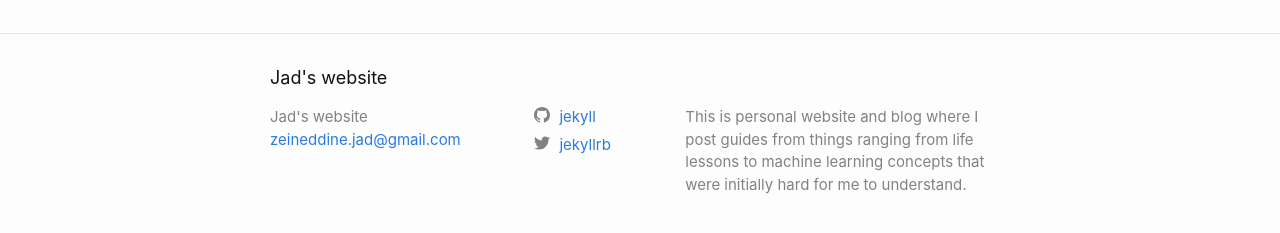
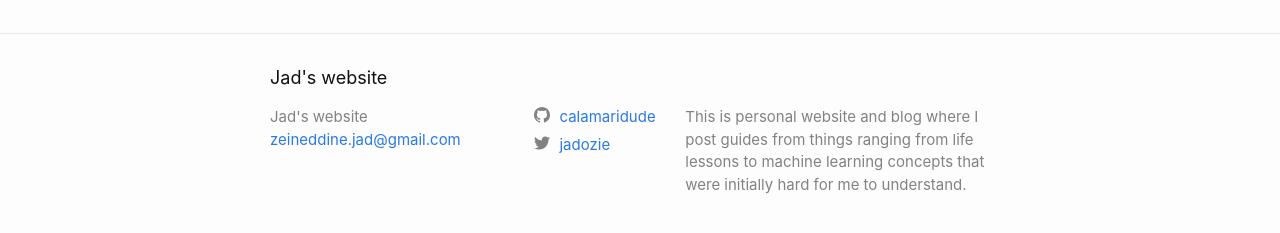
Before and after one commit to CalamariDude/calamaridude.github.io, a Jekyll site: the page built from index.markdown, in a window 1280 px wide. Shown: the part 644-877 px from the top of the page. Built offline with Jekyll 4.4.1, drawn with Linux system fonts in a browser that asks for light colours; nearby versions of some CDN libraries.

Commit message:
small change

```diff
--- a/_config.yml
+++ b/_config.yml
@@ -25,8 +25,8 @@ description: >- # this means to ignore newlines until "baseurl:"
   from life lessons to machine learning concepts that were initially hard for me to understand.
 baseurl: "/" # the subpath of your site, e.g. /blog
 url: "http://jadz.me" # the base hostname & protocol for your site, e.g. http://example.com
-twitter_username: jekyllrb
-github_username:  jekyll
+twitter_username: jadozie
+github_username:  calamaridude
 
 # Build settings
 theme: minima
--- a/_posts/2019-09-29-welcome-to-jekyll.markdown
+++ b/_posts/2019-09-29-welcome-to-jekyll.markdown
@@ -15,7 +15,7 @@ The fundamental idea you have to understand about Maximum Likelihood is that it
 We want to get the probability of this coin landing on heads. We flip it 10 times to determine this coin's probability of landing heads. Let's say we get 6 heads and 4 tails. Maximum Likelihood says the probability of getting heads is $$P(X=Heads) = 6/10=.6$$. Based on our data, and no prior belief of the coin's chances, Maximum Likelihood tries to predict the probability. We will go over the math in a bit.
 
 ## What about Maximum Aposterior?
-Maximum Aposterior (MAP) takes a baysian approach to this (aka using prior knowledge to help get a more accurate model) which can be particularly useful if you don't have too much data to let the [Law of Large Numbers][LLN] do its job. Now when you flip a fair coin, you should expect to see that you get about 5 heads in 10 flips. However, in our experiment, we got 6 heads in 10 flips. Based on our experience, coins typically give a 50/50 fair chance, so we can incorporate this into our model to improve its accuracy with low data. With a Maximum Aposterior estimate, we use both our data and our believe to make the model. Since our "Prior" is $$P(X=Heads)= .5$$ and our actual experiment yielded $$P(X=Heads)= .6$$, our Maximum Aposterior should yield somewhere between $$.5$$ and $$.6$$ probabiliy. Now I know this is vague, but with baysian probability the exact probability estimate will be determined by how much we believe in our prior vs our data. If we think we are super sure that a coin has .5 probability because its a really special coin made only for NFL coin flips, then we may weigh our prior to be harder to change, meaning our MAP estimator will output something very close to $$.5$$.
+Maximum Aposterior (MAP) takes a baysian approach to this (aka using prior knowledge to help get a more accurate model) which can be particularly useful if you don't have too much data to let the [Law of Large Numbers][LLN] do its job. Now when you flip a fair coin, you should expect to see that you get about 5 heads in 10 flips. However, in our experiment, we got 6 heads in 10 flips. Based on our experience, coins typically give a 50/50 fair chance, so we can incorporate this into our model to improve its accuracy with low data. With a Maximum Aposterior estimate, we use both our data and our believe to make the model. Since our "Prior" is $$P(X=Heads)=.5$$ and our actual experiment yielded $$P(X=Heads)=.6$$, our Maximum Aposterior should yield somewhere between $$.5$$ and $$.6$$ probabiliy. Now I know this is vague, but with baysian probability the exact probability estimate will be determined by how much we believe in our prior vs our data. If we think we are super sure that a coin has .5 probability because its a really special coin made only for NFL coin flips, then we may weigh our prior to be harder to change, meaning our MAP estimator will output something very close to $$.5$$.
 
 <br><br><br><br><br>
 
```
Also changed, not shown: other parts of _posts/2019-09-29-welcome-to-jekyll.markdown (+1 -1 lines), 1 other file.
